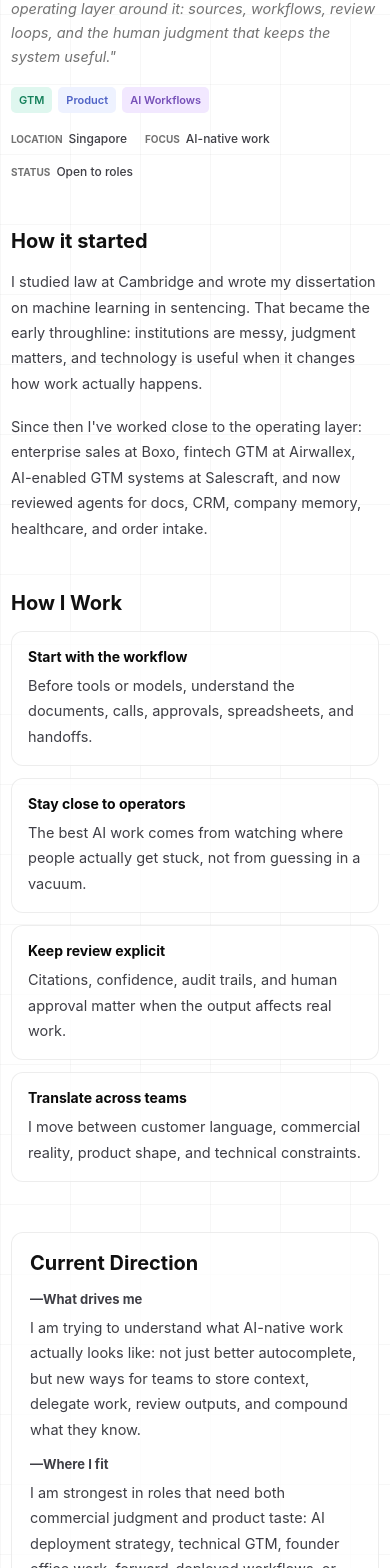
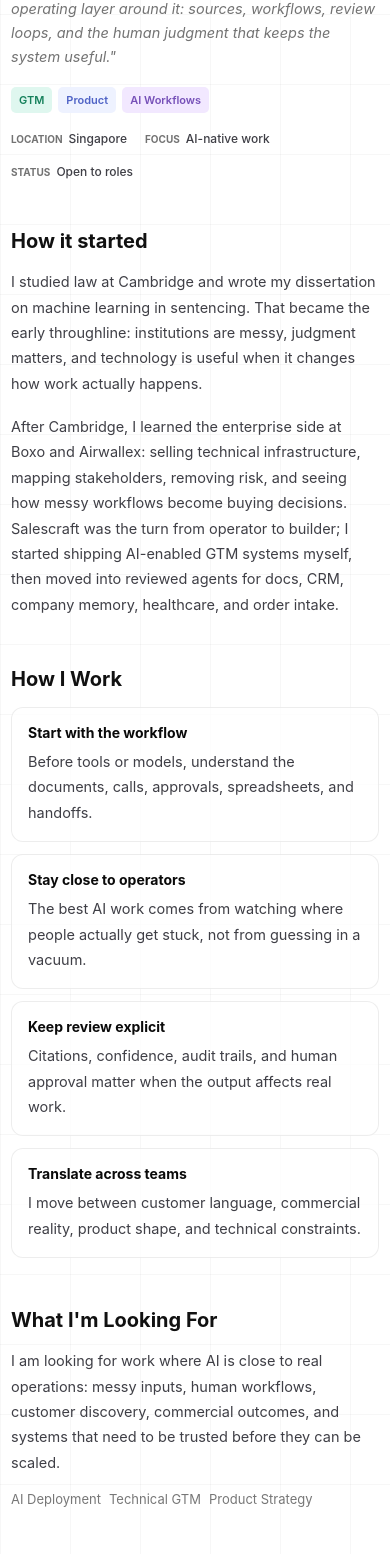
Before and after one commit to Sethzy/seth-portfolio, a Next.js app: page /about in a window 390 px wide. Shown: the part 424-1992 px from the top of the page. Built offline with nearby package versions, Linux system fonts and the light colour scheme.

Commit message:
fix: polish responsive portfolio layout

```diff
--- a/app/about/page.tsx
+++ b/app/about/page.tsx
@@ -69,10 +69,13 @@ export default function AboutPage() {
             when it changes how work actually happens.
           </p>
           <p>
-            Since then I&apos;ve worked close to the operating layer: enterprise
-            sales at Boxo, fintech GTM at Airwallex, AI-enabled GTM systems at
-            Salescraft, and now reviewed agents for docs, CRM, company memory,
-            healthcare, and order intake.
+            After Cambridge, I learned the enterprise side at Boxo and
+            Airwallex: selling technical infrastructure, mapping stakeholders,
+            removing risk, and seeing how messy workflows become buying
+            decisions. Salescraft was the turn from operator to builder; I
+            started shipping AI-enabled GTM systems myself, then moved into
+            reviewed agents for docs, CRM, company memory, healthcare, and
+            order intake.
           </p>
         </section>
 
@@ -93,28 +96,6 @@ export default function AboutPage() {
           </div>
         </section>
 
-        <section className="prose-section split-prose">
-          <div>
-            <h2>Current Direction</h2>
-            <h3>—What drives me</h3>
-            <p>
-              I am trying to understand what AI-native work actually looks
-              like: not just better autocomplete, but new ways for teams to
-              store context, delegate work, review outputs, and compound what
-              they know.
-            </p>
-          </div>
-          <div>
-            <h3>—Where I fit</h3>
-            <p>
-              I am strongest in roles that need both commercial judgment and
-              product taste: AI deployment strategy, technical GTM, founder
-              office work, forward-deployed workflows, or early product
-              building around agents.
-            </p>
-          </div>
-        </section>
-
         <section className="connect-band">
           <h2>What I&apos;m Looking For</h2>
           <p>
--- a/app/globals.css
+++ b/app/globals.css
@@ -19,7 +19,6 @@
   --tag-bg: #2d2d2d;
   --tag-text: #f4f4f5;
   --media-bg: #ffffff;
-  --ghost: rgba(245, 245, 245, 0.9);
   --heat-0: #f1f1f1;
   --heat-1: #dcdcdf;
   --heat-2: #bdbdc4;
@@ -51,7 +50,6 @@
   --tag-bg: #f4f4f5;
   --tag-text: #111216;
   --media-bg: #f8fafc;
-  --ghost: rgba(255, 255, 255, 0.07);
   --heat-0: #181a20;
   --heat-1: #26352f;
   --heat-2: #2f6a52;
@@ -453,14 +451,6 @@ h3 {
   color: var(--button-primary-text);
 }
 
-.ghost-strip {
-  width: 310px;
-  height: 14px;
-  margin-top: 40px;
-  background: var(--ghost);
-  filter: blur(7px);
-}
-
 .social-row,
 .tag-row,
 .hero-actions,
@@ -595,8 +585,8 @@ h3 {
   display: grid;
   grid-template-columns: repeat(8, 42px);
   align-items: center;
-  gap: 24px 42px;
-  justify-content: center;
+  gap: 24px 0;
+  justify-content: space-between;
 }
 
 .tech-tile {
@@ -1476,17 +1466,28 @@ h3 {
 
   .months {
     overflow: hidden;
-    gap: 14px;
+    gap: 8px;
     justify-content: flex-start;
+    font-size: 10px;
+    letter-spacing: 0;
   }
 
   .heatmap {
-    grid-template-columns: repeat(14, 1fr);
+    grid-template-columns: repeat(53, minmax(0, 1fr));
+    gap: 2px;
+  }
+
+  .heatmap-caption {
+    flex-wrap: wrap;
+    gap: 8px 12px;
+    letter-spacing: 0;
   }
 
   .tech-grid {
-    grid-template-columns: repeat(6, 38px);
-    gap: 22px 30px;
+    max-width: 100%;
+    grid-template-columns: repeat(4, 38px);
+    gap: 20px 0;
+    justify-content: space-between;
   }
 
   .tech-tile {
```
Also changed, not shown: app/page.tsx (+16 -5 lines).
